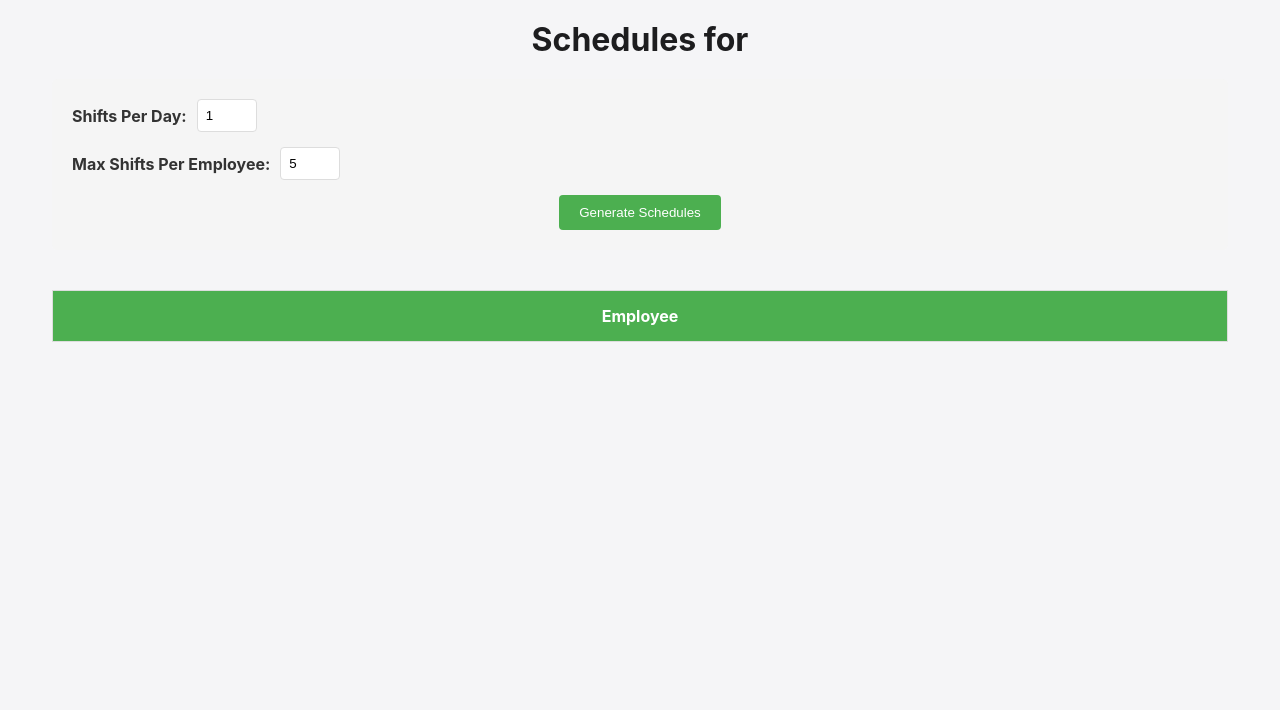
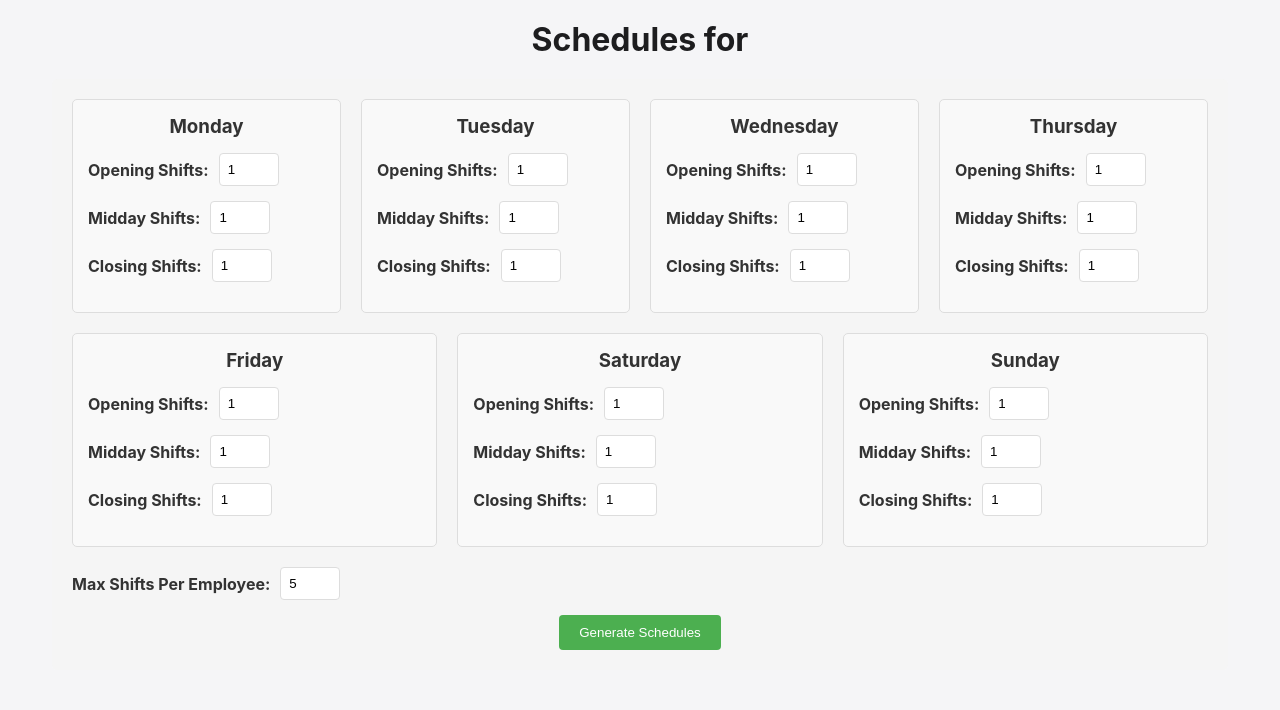
Before and after one commit to Martin-Jurkovic/cs362-work_scheduler, a Flask app: template workscheduler/templates/admin_view_schedules.html in a window 1280 px wide. Shown: the part 65-775 px from the top of the page. Before the commit the page ends 407 px from the top, so only its background shows below. Run offline with Flask 3, Linux system fonts and the light colour scheme; the template is opened without the code that fills it, so the values that code supplies are empty.

Commit message:
Added Functionality
Allowed opening, mid, and closing shifts
also allowed these shifts to be customizable on a per day basis.

```diff
--- a/workscheduler/app.py
+++ b/workscheduler/app.py
@@ -129,28 +129,46 @@
             if not employees:
                 flash('Cannot generate schedules because there are no employees.', 'error')
                 return redirect(url_for('view_schedules'))
+
             if request.form['action'] == 'generate':
-                shifts_per_day = int(request.form.get('shifts_per_day', 1))
-                max_shifts = int(request.form.get('max_shifts', 5))
-                success = generate_shifts(shifts_per_day=shifts_per_day, max_shifts_per_employee=max_shifts)
-            if success:
-                flash('Schedules generated successfully.', 'success')
+                # Create day requirements dictionary
+                days = ['monday', 'tuesday', 'wednesday', 'thursday', 'friday', 'saturday', 'sunday']
+                day_requirements = {}
+
+                for day in days:
+                    day_requirements[day] = {
+                        'opening': int(request.form.get(f'opening_shifts_{day}', 1)),
+                        'midday': int(request.form.get(f'midday_shifts_{day}', 1)),
+                        'closing': int(request.form.get(f'closing_shifts_{day}', 1))
+                    }
+                    # Store in session for form persistence
+                    session[f'opening_shifts_{day}'] = day_requirements[day]['opening']
+                    session[f'midday_shifts_{day}'] = day_requirements[day]['midday']
+                    session[f'closing_shifts_{day}'] = day_requirements[day]['closing']
+
+                session['max_shifts'] = int(request.form.get('max_shifts', 5))
+
+                success = generate_shifts(
+                    day_requirements=day_requirements,
+                    max_shifts_per_employee=session['max_shifts']
+                )
+
+                if success:
+                    flash('Schedules generated successfully.', 'success')
+                else:
+                    flash('No feasible schedule found.', 'error')
                 return redirect(url_for('view_schedules'))
-            else:
-                flash('No feasible schedule found.', 'error')
-                return redirect(url_for('view_schedules'))
-        else:
-            # Display the current schedules
-            employees = User.query.filter(User.role != 'admin').all()
-            schedules = {}
-            for employee in employees:
-                employee_schedule = Schedule.query.filter_by(username=employee.username).filter(
-                    Schedule.date.in_([d.strftime('%Y-%m-%d') for d in week_dates])).all()
-                # Build a date-to-shift mapping
-                date_to_shift = {s.date: s for s in employee_schedule}
-                schedules[employee.username] = date_to_shift
-            return render_template('admin_view_schedules.html', schedules=schedules, week_dates=week_dates,
-                                   users=employees, role=role, current_week=current_week)
+
+        # Display the current schedules
+        employees = User.query.filter(User.role != 'admin').all()
+        schedules = {}
+        for employee in employees:
+            employee_schedule = Schedule.query.filter_by(username=employee.username).filter(
+                Schedule.date.in_([d.strftime('%Y-%m-%d') for d in week_dates])).all()
+            date_to_shift = {s.date: s for s in employee_schedule}
+            schedules[employee.username] = date_to_shift
+        return render_template('admin_view_schedules.html', schedules=schedules, week_dates=week_dates,
+                             current_week=current_week)
     else:
         # For regular users, display their own schedules
         user_schedule = Schedule.query.filter_by(username=username).filter(
--- a/workscheduler/templates/admin_view_schedules.html
+++ b/workscheduler/templates/admin_view_schedules.html
@@ -42,19 +42,70 @@
 
     <!-- Generate Schedules Button -->
     <form method="POST" class="generate-schedule-form">
-        <div class="form-group">
-            <label for="shifts_per_day" class="schedule-label">Shifts Per Day:</label>
-            <input type="number" class="schedule-input" id="shifts_per_day"
-                   name="shifts_per_day" value="1" min="1" max="3">
+        <div class="days-container">
+            {% for day in ['Monday', 'Tuesday', 'Wednesday', 'Thursday', 'Friday', 'Saturday', 'Sunday'] %}
+            <div class="day-section">
+                <h3>{{ day }}</h3>
+                <div class="form-group">
+                    <label for="opening_shifts_{{ day|lower }}" class="schedule-label">Opening Shifts:</label>
+                    <input type="number" class="schedule-input"
+                           id="opening_shifts_{{ day|lower }}"
+                           name="opening_shifts_{{ day|lower }}"
+                           value="{{ session.get('opening_shifts_' + day|lower, 1) }}"
+                           min="0">
+                </div>
+                <div class="form-group">
+                    <label for="midday_shifts_{{ day|lower }}" class="schedule-label">Midday Shifts:</label>
+                    <input type="number" class="schedule-input"
+                           id="midday_shifts_{{ day|lower }}"
+                           name="midday_shifts_{{ day|lower }}"
+                           value="{{ session.get('midday_shifts_' + day|lower, 1) }}"
+                           min="0">
+                </div>
+                <div class="form-group">
+                    <label for="closing_shifts_{{ day|lower }}" class="schedule-label">Closing Shifts:</label>
+                    <input type="number" class="schedule-input"
+                           id="closing_shifts_{{ day|lower }}"
+                           name="closing_shifts_{{ day|lower }}"
+                           value="{{ session.get('closing_shifts_' + day|lower, 1) }}"
+                           min="0">
+                </div>
+            </div>
+            {% endfor %}
         </div>
+
         <div class="form-group">
             <label for="max_shifts" class="schedule-label">Max Shifts Per Employee:</label>
             <input type="number" class="schedule-input" id="max_shifts"
-                   name="max_shifts" value="5" min="1" max="7">
+                   name="max_shifts" value="{{ session.get('max_shifts', 5) }}" min="1" max="7">
         </div>
         <button type="submit" name="action" value="generate"
                 class="schedule-btn">Generate Schedules</button>
     </form>
+
+    <style>
+    .days-container {
+        display: flex;
+        flex-wrap: wrap;
+        gap: 20px;
+        margin-bottom: 20px;
+    }
+
+    .day-section {
+        flex: 1;
+        min-width: 250px;
+        padding: 15px;
+        border: 1px solid #ddd;
+        border-radius: 5px;
+        background-color: #f9f9f9;
+    }
+
+    .day-section h3 {
+        margin-top: 0;
+        margin-bottom: 15px;
+        color: #333;
+    }
+    </style>
 
         <!-- Schedules Table -->
         <div class="admin-schedule-table">
@@ -99,27 +150,6 @@
         </div>
     </div>
 
-    <!-- Add modal HTML at the bottom of the body -->
-    <div id="editShiftModal" class="modal">
-        <div class="modal-content">
-            <span class="close">&times;</span>
-            <h2>Edit Shift</h2>
-            <form id="editShiftForm" method="POST" action="{{ url_for('update_shift') }}">
-                <input type="hidden" id="shift_username" name="username">
-                <input type="hidden" id="shift_date" name="date">
-                <div class="form-group">
-                    <label for="start_time">Start Time:</label>
-                    <input type="time" id="start_time" name="start_time" required>
-                </div>
-                <div class="form-group">
-                    <label for="end_time">End Time:</label>
-                    <input type="time" id="end_time" name="end_time" required>
-                </div>
-                <button type="submit" class="schedule-btn">Save Changes</button>
-            </form>
-        </div>
-    </div>
-
     <script src="{{ url_for('static', filename='js/schedule.js') }}"></script>
 </body>
 </html>
```
Also changed, not shown: workscheduler/core/utils.py (+57 -37 lines).
